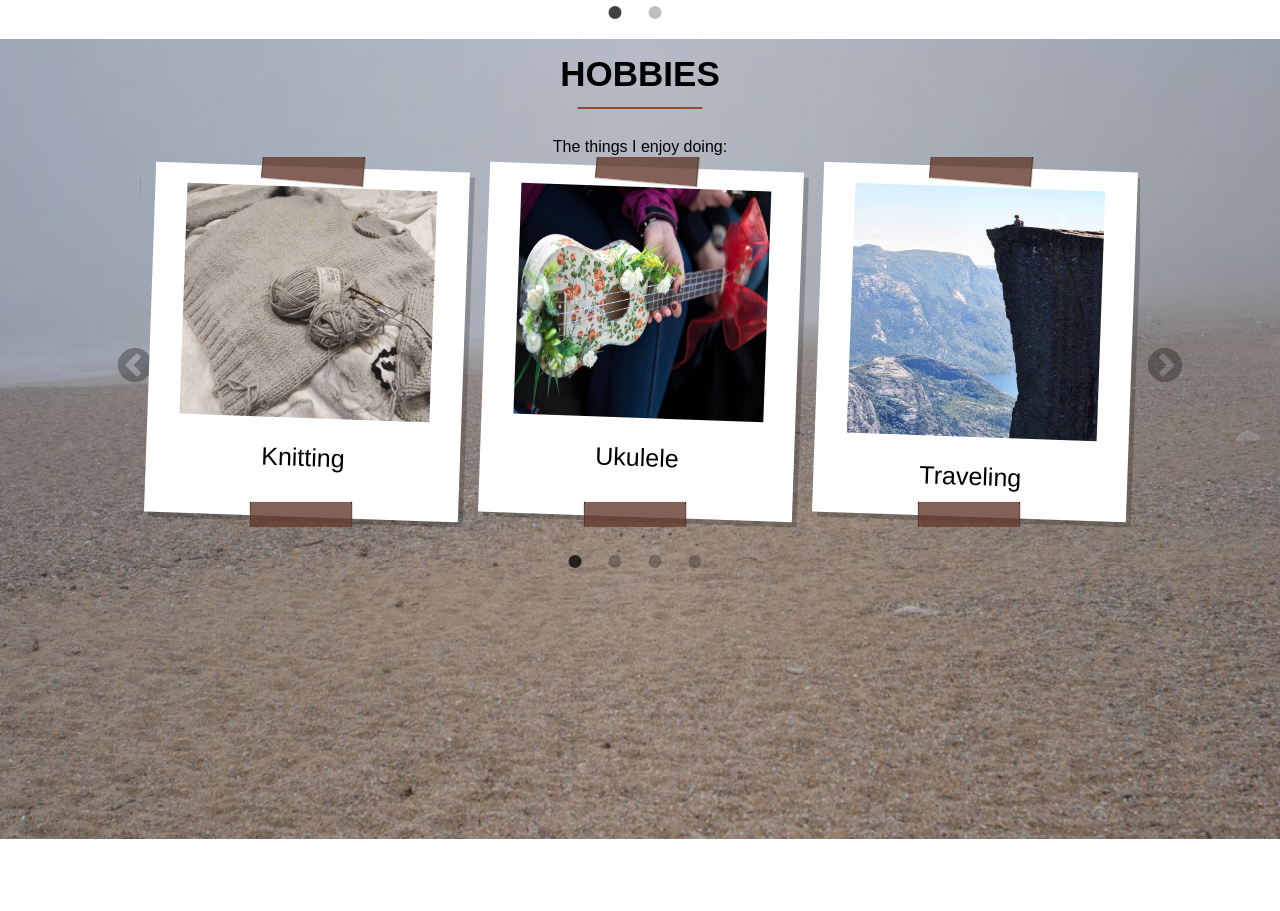
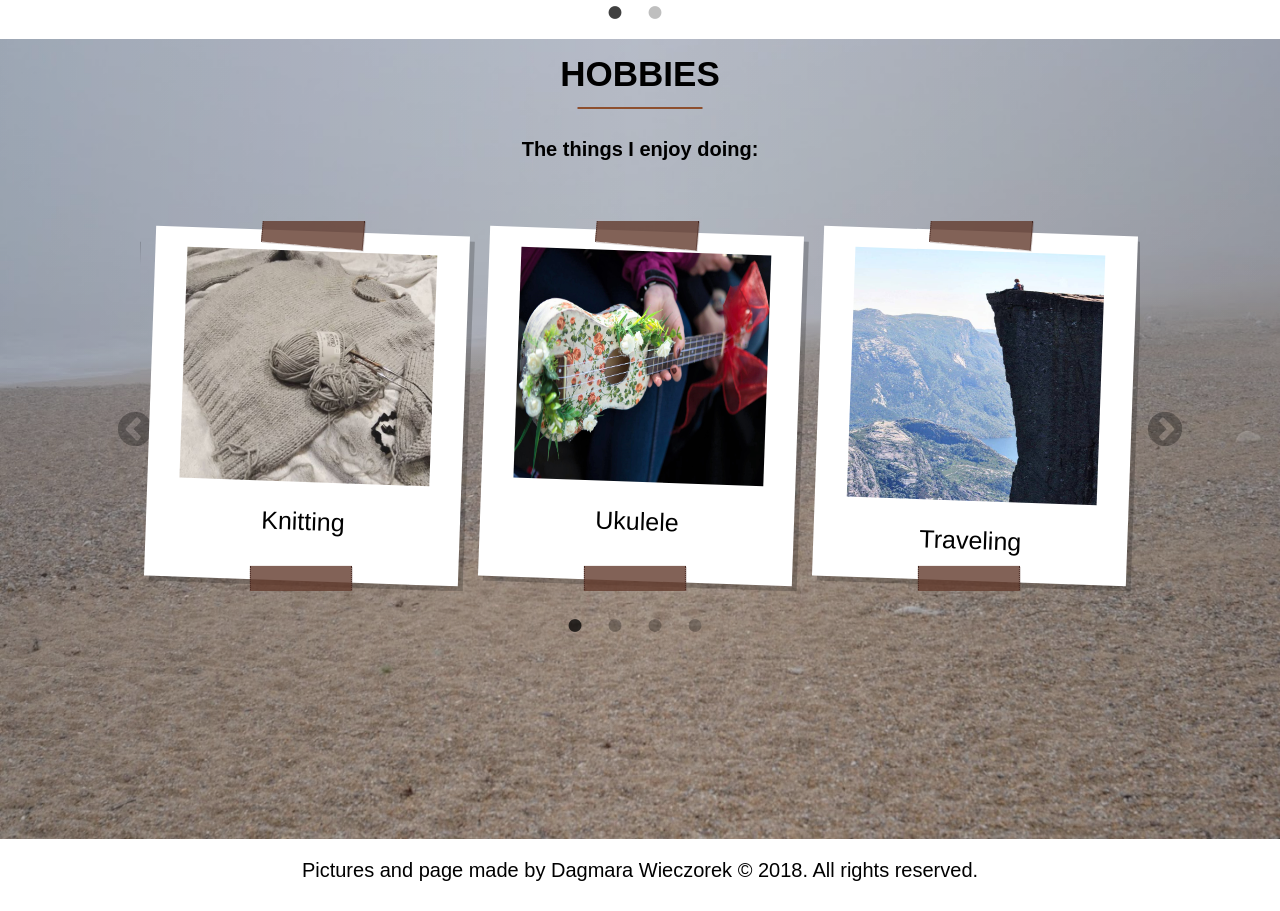
Before and after one commit to dagmarawieczorek/Portfolio, a plain HTML site: page dist/index.html in a window 1280 px wide. Shown: the part 3023-3934 px from the top of the page. Before the commit the page ends 3862 px from the top, so only its background shows below. Drawn offline with nearby package versions, Linux system fonts and the light colour scheme; some icons are missing; a web font is replaced by a local one.

Commit message:
added footer

```diff
--- a/dist/index.html
+++ b/dist/index.html
@@ -257,7 +257,8 @@
         <h2 class="section-header-title">
             Hobbies
         </h2>
-        <span> The things I enjoy doing:</span>
+        <span class="section-header-text"> The things I enjoy doing:</span>
+
     </header>
 
 
@@ -312,17 +313,13 @@
         </a>
 
 
-
     </div>
-
-
-    <!--<a data-fancybox="gallery" href="images/beach.JPG"><img src="images/beach.jpg"></a>-->
 
 </section>
 
 
 <footer class="footer">
-
+    <span> Pictures and page made by Dagmara Wieczorek &copy 2018. All rights reserved.</span>
 </footer>
 <script type="text/javascript" src="//code.jquery.com/jquery-1.11.0.min.js"></script>
 <script type="text/javascript" src="//code.jquery.com/jquery-migrate-1.2.1.min.js"></script>
--- /dev/null
+++ b/src/scss/components/_footer.scss
@@ -0,0 +1,12 @@
+.footer {
+
+    display: flex;
+    flex-direction: column;
+    align-items: center;
+    height: 9vh;
+    background: white;
+
+span{
+    padding: 20px;
+    font-size: 20px;
+}}
--- a/src/scss/components/_hobbies.scss
+++ b/src/scss/components/_hobbies.scss
@@ -14,7 +14,7 @@
     }
 
 .hobbies-container{
-
+margin-top: 60px;
         height: 400px;
         width: 1000px;
         display: flex;
--- a/src/scss/style.scss
+++ b/src/scss/style.scss
@@ -9,3 +9,4 @@
 @import "components/skills";
 @import "components/contact";
 @import "components/hobbies";
+@import "components/footer";
```
Also changed, not shown: dist/css/style.min.css, 1 other file. Lines whose indentation alone changed are shown as unchanged.
